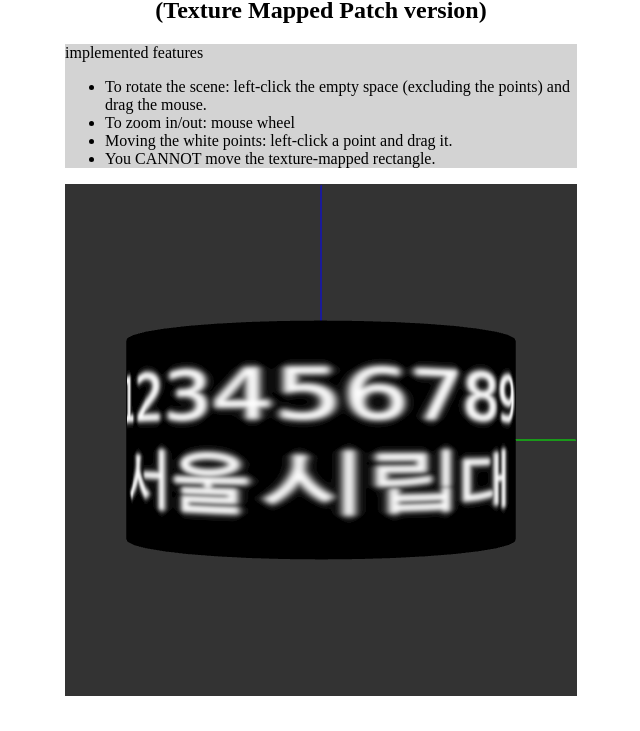
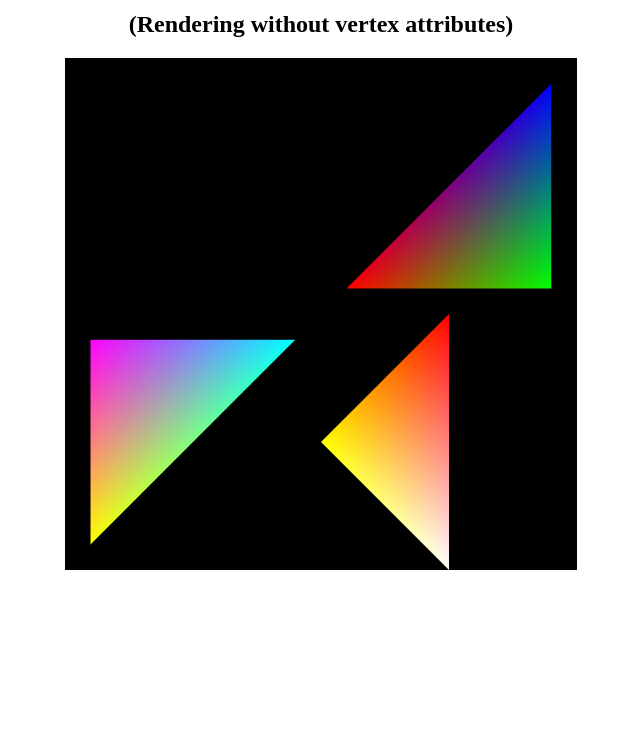
Before and after one commit to izone00/graphics, a plain HTML site: page proj3-texmap-patch.html in a window 1280 px wide. Shown: the part 69-800 px from the top of the page, without its empty margins (319-959 px from the left). Drawn offline with Linux system fonts and the light colour scheme.

Commit message:
테스트중

```diff
--- a/proj3-texmap-patch.html
+++ b/proj3-texmap-patch.html
@@ -1,29 +1,158 @@
-<html>
-    <head>
-        <title>Project #3: Surface Modeler</title>
-    </head>
-    <script type="module" src="./proj3-texmap-patch.js">
+<!DOCTYPE html>
+<html lang="en">
+  <head>
+    <meta charset="utf-8" />
+    <title>univorm vertices</title>
+  </head>
+
+  <body>
+    <h1 align="center">uniform vertices</h1>
+    <h2 align="center">(Rendering without vertex attributes)</h2>
+    <div align="center">
+      <canvas id="webgl" width="512" height="512" align="center">
+        Please use a browser that supports "canvas"
+      </canvas>
+    </div>
+
+    <script type="module">
+      const binding_verts = 3;
+    //   const loc_aPosition = 7;
+      const count_instances = 3;
+
+      function main() {
+        const src_vert = `#version 300 es
+        struct Vertex {
+            vec3 position;
+            vec4 color;
+        };
+        uniform Vertices {
+            Vertex[4*${count_instances}] vertices;
+        };
+        out vec4 vColor;
+        void main()
+        {
+            // gl_Position = vertices[gl_InstanceID*4 + gl_VertexID].position;
+            gl_Position = vec4(vertices[gl_InstanceID*4 + gl_VertexID].position, 1.0);
+            vColor = vertices[gl_InstanceID*4 + gl_VertexID].color;
+        }
+    `;
+        const src_frag = `#version 300 es
+        precision mediump float;
+        in vec4 vColor;
+        out vec4 fColor;
+        void main()
+        {
+            fColor = vColor;
+        }
+    `;
+
+        // Getting the WebGL context
+        const canvas = document.getElementById("webgl");
+        const gl = canvas.getContext("webgl2");
+
+        const h_prog = init_shaders(gl, src_vert, src_frag);
+
+        const { vao, num_indices } = init_vao(gl);
+
+        const ubo = init_ubo(gl, h_prog);
+
+        gl.clearColor(0.0, 0.0, 0.0, 1.0);
+
+        // prettier-ignore
+        const verts = new Float32Array([
+          // quad #0
+          0.1, 0.1, 0, 1,
+          1, 0, 0, 1,
+          0.9, 0.1, 0, 1,
+          0, 1, 0, 1,
+          0.9, 0.9, 0, 1,
+          0, 0, 1, 1,
+          0.1, 0.9, 0, 1,
+          1, 1, 1, 1,
+
+          // quad #1
+              -0.1, -0.1, 0, 1, 0, 1, 1, 1, -0.9, -0.1, 0, 1, 1, 0, 1, 1, -0.9,
+              -0.9, 0, 1, 1, 1, 0, 1, -0.1, -0.9, 0, 1, 0, 0, 0, 1,
+
+            // quad #2
+            0.5, 0, 0, 1, 1, 0, 0, 1, 0, -0.5, 0, 1, 1, 1, 0, 1, 0.5, -1, 0, 1, 1,
+            1, 1, 1, 1, -0.5, 0, 1, 0, 1, 0, 1,
+        ]);
+
+        gl.bindBuffer(gl.UNIFORM_BUFFER, ubo);
+        gl.bufferSubData(gl.UNIFORM_BUFFER, 0, verts);
+        gl.bindBuffer(gl.UNIFORM_BUFFER, null);
+
+        gl.clear(gl.COLOR_BUFFER_BIT);
+        gl.useProgram(h_prog);
+        gl.bindVertexArray(vao);
+        gl.drawElementsInstanced(
+          gl.TRIANGLES,
+          3,
+          gl.UNSIGNED_SHORT,
+          0,
+          3
+        );
+        // gl.bindVertexArray(null);
+      }
+
+      function init_shaders(gl, src_vert, src_frag) {
+        // Compiling the shaders
+        const h_prog = gl.createProgram();
+
+        const h_vert = gl.createShader(gl.VERTEX_SHADER);
+        gl.shaderSource(h_vert, src_vert);
+        gl.compileShader(h_vert);
+        gl.attachShader(h_prog, h_vert);
+
+        const h_frag = gl.createShader(gl.FRAGMENT_SHADER);
+        gl.shaderSource(h_frag, src_frag);
+        gl.compileShader(h_frag);
+        gl.attachShader(h_prog, h_frag);
+
+        gl.linkProgram(h_prog);
+
+        return h_prog;
+      }
+
+      function init_vao(gl) {
+        const indices = new Uint16Array([0, 1, 2, 0, 2, 3]);
+
+        const vao = gl.createVertexArray();
+        gl.bindVertexArray(vao);
+
+        const ibo = gl.createBuffer();
+        gl.bindBuffer(gl.ELEMENT_ARRAY_BUFFER, ibo);
+        gl.bufferData(gl.ELEMENT_ARRAY_BUFFER, indices, gl.STATIC_DRAW);
+
+        gl.bindVertexArray(null); // Unbind the VAO
+
+        // gl.disableVertexAttribArray(loc_aPosition);
+        // gl.bindBuffer(gl.ARRAY_BUFFER, null);
+
+        return { vao, num_indices: indices.length };
+      }
+
+      function init_ubo(gl, h_prog) {
+        const idx_ub_verts = gl.getUniformBlockIndex(h_prog, "Vertices");
+        gl.uniformBlockBinding(h_prog, idx_ub_verts, binding_verts);
+
+        const ubo_verts = gl.createBuffer();
+        gl.bindBufferBase(gl.UNIFORM_BUFFER, binding_verts, ubo_verts);
+
+        const FSIZE = 4;
+        gl.bindBuffer(gl.UNIFORM_BUFFER, ubo_verts);
+        gl.bufferData(
+          gl.UNIFORM_BUFFER,
+          FSIZE * 4 * 4 * 2 * count_instances,
+          gl.DYNAMIC_DRAW
+        );
+        gl.bindBuffer(gl.UNIFORM_BUFFER, null);
+
+        return ubo_verts;
+      }
+
+      main();
     </script>
-    <body>
-        <h1 align=center>Project #3: Surface Modeler</h1>
-        <h2 align=center>(Texture Mapped Patch version)</h2>
-        <div align=center>
-            <div style="background-color:lightgray;width:512px;" align=left>
-            implemented features
-            <ul>
-                <li>To rotate the scene: left-click the empty space
-                    (excluding the points) and drag the mouse.</li>
-                <li>To zoom in/out: mouse wheel</li>
-                <li>Moving the white points: left-click a point
-                    and drag it.</li>
-                <li>You CANNOT move the texture-mapped rectangle.</li>
-            </ul>
-            </div>
-        </div>
-        <div align="center">
-        <canvas id="webgl" width=512 height=512>
-        </canvas>
-        <div id="console"></div>
-        </div>
-    </body>
+  </body>
 </html>
--- a/proj3-texmap-patch.js
+++ b/proj3-texmap-patch.js
@@ -32,6 +32,8 @@
   let angle = [0, 0];
   let dragging = false;
 
+  // mouse event handling
+  {
     canvas.onwheel = function (ev) {
       fovy += ev.deltaY * 0.1;
       fovy = Math.min(170, Math.max(3, fovy));
@@ -54,7 +56,12 @@
         document.querySelector("#console").innerHTML = "No point is selected.";
       }
 
-    if (x >= 0 && x < canvas.clientWidth && y >= 0 && y < canvas.clientHeight) {
+      if (
+        x >= 0 &&
+        x < canvas.clientWidth &&
+        y >= 0 &&
+        y < canvas.clientHeight
+      ) {
         lastX = x;
         lastY = y;
         dragging = true;
@@ -78,7 +85,11 @@
           let offset = [x - lastX, -(y - lastY)];
           if (offset[0] != 0 || offset[1] != 0) {
             // In case the offset becomes zero...
-          let axis = unproject_vector([offset[1], offset[0], 0], VP, viewport);
+            let axis = unproject_vector(
+              [offset[1], offset[0], 0],
+              VP,
+              viewport
+            );
             mat4.rotate(V, V, toRadian(length2(offset)), [
               axis[0],
               axis[1],
@@ -98,12 +109,17 @@
       lastX = x;
       lastY = y;
     };
+  }
+
+  // 전역 prameter 초기화
+  // directional light
   const sun = {
     direction: [0, 0, 1], // in camera coordinate system
     ambient: [0.1, 0.1, 0.1],
     diffusive: [1, 1, 1],
     specular: [1, 1, 1],
   };
+  // gold metarial
   const gold = {
     ambient: [0.24725, 0.1995, 0.0745],
     diffusive: [0.75164, 0.60648, 0.22648],
@@ -111,6 +127,7 @@
     shininess: 128.0 * 0.4,
   };
 
+  // glsl source code upload
   // initialize the axes
   let sources_axes = await fetch_shader_files("./axes.vert", "./axes.frag");
   sources_axes[0] = sources_axes[0].replace("${loc_aPosition}", loc_aPosition);
@@ -153,6 +170,7 @@
   let patch = new Patch(gl, 20, img, sources[0], sources[1], sun, gold);
 
   let MVP = mat4.create();
+  // rendering
   let tick = function () {
     gl.clear(gl.COLOR_BUFFER_BIT | gl.DEPTH_BUFFER_BIT);
     axes.render(gl, V, P);
@@ -160,9 +178,9 @@
     points.upload_data(gl);
     points.render(gl, V, P);
 
-    patch.render(gl, V, P);
+    // patch.render(gl, V, P);
 
-    requestAnimationFrame(tick, canvas); // Request that the browser calls tick
+    requestAnimationFrame(tick);
   };
   tick();
 }
@@ -180,6 +198,7 @@
         );
       }
     } else {
+      // shader source에서 uniform변수를 가져옴
       let num_uniforms = gl.getProgramParameter(
         this.h_prog,
         gl.ACTIVE_UNIFORMS
@@ -246,50 +265,27 @@
 class Axes {
   constructor(gl, src_vert, src_frag, length = 2) {
     this.MVP = mat4.create();
-    if (!Axes.shader) Axes.shader = new Shader(gl, src_vert, src_frag);
+    if (!Axes.shader) Axes.shader = new Shader(gl, src_vert, src_frag); // class static variable
     this.init_vbo(gl, length);
   }
   init_vbo(gl, l) {
     this.vao = gl.createVertexArray();
     gl.bindVertexArray(this.vao);
 
+    // prettier-ignore
     const vertices = new Float32Array([
-      0,
-      0,
-      0,
-      1,
-      0,
-      0,
-      l,
-      0,
-      0,
-      1,
-      0,
-      0,
-      0,
-      0,
-      0,
-      0,
-      1,
-      0,
-      0,
-      l,
-      0,
-      0,
-      1,
-      0,
-      0,
-      0,
-      0,
-      0,
-      0,
-      1,
-      0,
-      0,
-      l,
-      0,
-      0,
-      1,
+      0, 0, 0, // position
+      1, 0, 0, // color
+      l, 0, 0,
+      1, 0, 0,
+      0, 0, 0,
+      0, 1, 0,
+      0, l, 0,
+      0, 1, 0,
+      0, 0, 0,
+      0, 0, 1,
+      0, 0, l,
+      0, 0, 1,
     ]);
     const vbo = gl.createBuffer();
     gl.bindBuffer(gl.ARRAY_BUFFER, vbo);
@@ -499,8 +495,15 @@
 
   init_vbo(gl, l) {
     this.count = 8;
+    // prettier-ignore
     this.points = new Float32Array([
-      -1, -1, -1, -1, 1, -1, 1, 1, -1, 1, -1, -1, -1, -1, 1, -1, 1, 1, 1, 1, 1,
+      -1, -1, -1,
+      -1, 1, -1,
+      1, 1, -1,
+      1, -1, -1,
+      -1, -1, 1,
+      -1, 1, 1,
+      1, 1, 1,
       1, -1, 1,
     ]);
 
```
Lines whose indentation alone changed are shown as unchanged.
